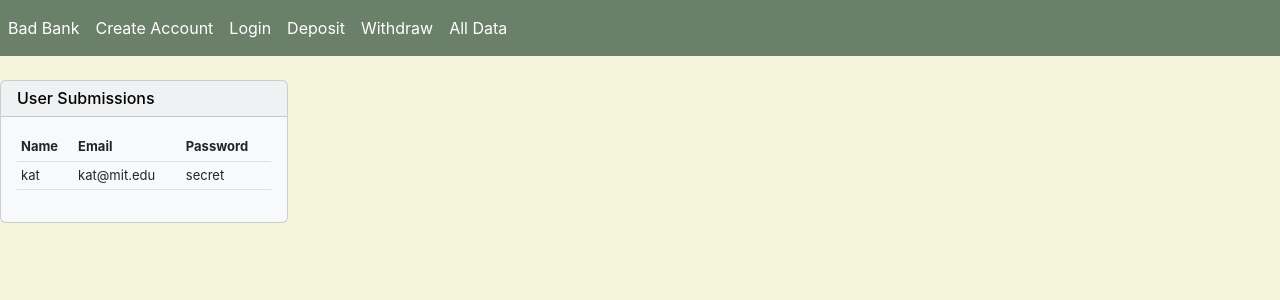
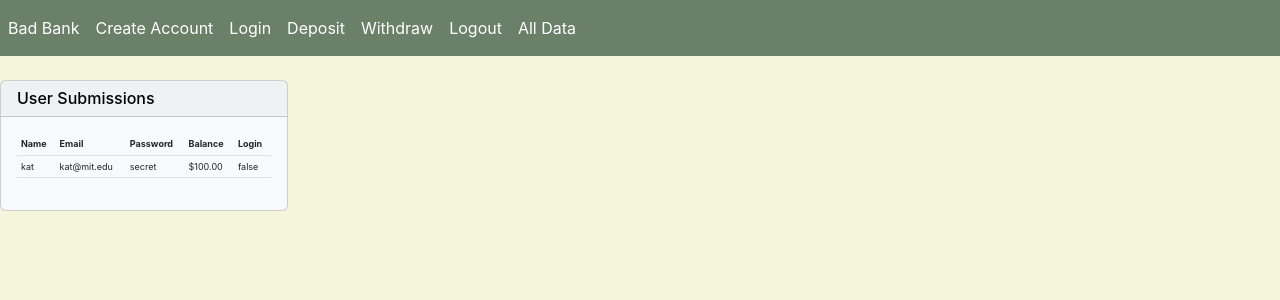
Before and after one commit to kjdixon74/Bad-Bank, a React (Create React App) app: page /#/alldata in a window 1280 px wide. Shown: the top 300 px of the page. Built offline with nearby package versions, Linux system fonts and the light colour scheme.

Commit message:
Update README.md, implement login/logout

```diff
--- a/public/index.html
+++ b/public/index.html
@@ -24,7 +24,7 @@
       work correctly both with client-side routing and a non-root public URL.
       Learn how to configure a non-root public URL by running `npm run build`.
     -->
-    <title>React App</title>
+    <title>Bad Bank</title>
   </head>
   <body>
     <noscript>You need to enable JavaScript to run this app.</noscript>
--- a/src/Components/AllData.js
+++ b/src/Components/AllData.js
@@ -12,6 +12,14 @@ function AllData() {
         <td key={"name" + index}>{user.name}</td>
         <td key={"email" + index}>{user.email}</td>
         <td key={"password" + index}>{user.password}</td>
+        <td key={"balance" + index}>
+          $
+          {user.balance
+            .toFixed(2)
+            .toString()
+            .replace(/\B(?=(\d{3})+(?!\d))/g, ",")}
+        </td>
+        <td key={"loggedIn" + index}>{user.loggedIn.toString()}</td>
       </tr>
     </tbody>
   ));
@@ -28,6 +36,8 @@ function AllData() {
               <th scope="col">Name</th>
               <th scope="col">Email</th>
               <th scope="col">Password</th>
+              <th scope="col">Balance</th>
+              <th scope="col">Login</th>
             </tr>
           </thead>
           {userElement}
--- a/src/Components/Context.js
+++ b/src/Components/Context.js
@@ -2,7 +2,6 @@ import { createContext } from "react";
 
 // Add context
 export const UserContext = createContext(null);
-export const LoggedInUserContext = createContext(null);
 
 // Style with Bootstrap card
 export function Card(props) {
--- a/src/Components/CreateAccount.js
+++ b/src/Components/CreateAccount.js
@@ -53,7 +53,7 @@ function CreateAccount() {
     if (!checkPasswordLength(password, "password")) return;
 
     // If validate all fields, create user
-    cxt.users.push({ name, email, password, balance: 0 });
+    cxt.users.push({ name, email, password, balance: 0, loggedIn: false });
 
     // If validate all fields, show success message and ability to add another user
     setShow(false);
--- a/src/Components/Deposit.js
+++ b/src/Components/Deposit.js
@@ -1,13 +1,21 @@
-import { useState } from "react";
-import { Card } from "./Context";
+import { useState, useContext } from "react";
+import { UserContext, Card } from "./Context";
 
 function Deposit() {
   const [depositAmt, setDepositAmt] = useState("");
   const [disableDeposit, setDisableDeposit] = useState(true);
   const [depositError, setDepositError] = useState("");
   const [showError, setShowError] = useState(false);
-  const [accountBalance, setAccountBalance] = useState(0);
   const [showForm, setShowForm] = useState(true);
+
+  const cxt = useContext(UserContext);
+  const users = cxt.users;
+  // Check for a logged in user
+  const currentUser = users.filter((user) => user.loggedIn === true);
+  // If so, show user's account balance
+  const [accountBalance, setAccountBalance] = useState(
+    currentUser.length > 0 ? currentUser[0].balance : 0
+  );
 
   function handleChange(value) {
     // Update deposit value with user's input
@@ -59,6 +67,11 @@ function Deposit() {
     // Convert deposit to a number, add to account balance, and update account balance
     setAccountBalance(Number(depositAmt) + accountBalance);
 
+    // Update account balance for logged in user
+    if (currentUser.length > 0) {
+      currentUser[0].balance = Number(depositAmt) + accountBalance;
+    }
+
     // Show success message
     setShowForm(false);
   }
@@ -71,6 +84,8 @@ function Deposit() {
   }
 
   return (
+    <>
+      {currentUser.length > 0 ? (
         <Card
           bgcolor="light"
           txtcolor="black"
@@ -78,7 +93,13 @@ function Deposit() {
           body={
             <>
               <div>Current Account Balance</div>
-          <h4 id="depositAcctBal">${accountBalance.toFixed(2)}</h4>
+              <h4 id="depositAcctBal">
+                $
+                {accountBalance
+                  .toFixed(2)
+                  .toString()
+                  .replace(/\B(?=(\d{3})+(?!\d))/g, ",")}
+              </h4>
               <br />
               {showForm ? (
                 <>
@@ -112,6 +133,10 @@ function Deposit() {
             </>
           }
         />
+      ) : (
+        <h4>Please log in.</h4>
+      )}
+    </>
   );
 }
 
--- a/src/Components/Login.js
+++ b/src/Components/Login.js
@@ -2,16 +2,20 @@ import { useState, useContext } from "react";
 import { UserContext, Card } from "./Context";
 
 function Login() {
-  const [showForm, setShowForm] = useState(true);
   const [disableLogin, setDisableLogin] = useState(true);
   const [email, setEmail] = useState("");
   const [password, setPassword] = useState("");
   const [loginError, setLoginError] = useState("");
   const [showError, setShowError] = useState(false);
-  const [loggedInName, setLoggedInName] = useState("");
 
   const cxt = useContext(UserContext);
   const users = cxt.users;
+  // Check for a logged in user
+  const currentUser = users.filter((user) => user.loggedIn === true);
+  // If so, set user as logged in
+  const [loggedInUser, setLoggedInUser] = useState(
+    currentUser.length > 0 ? currentUser[0] : ""
+  );
 
   function handleChange(value) {
     // Disable login button if email and password fields are blank
@@ -37,15 +41,17 @@ function Login() {
 
   function confirmUser(email, password) {
     // Confirm email
-    const currentUser = users.filter((user) => user.email === email);
+    const inputUser = users.filter((user) => user.email === email);
 
-    if (currentUser.length > 0) {
+    if (inputUser.length > 0) {
       // Email exists
-      if (currentUser[0].password === password) {
+      if (inputUser[0].password === password) {
         // Password exists
-        const currentName = currentUser[0].name;
-        setLoggedInName(currentName);
         setLoginError("");
+        // Set user's status to logged in
+        inputUser[0].loggedIn = true;
+        // Set logged in user to current user
+        setLoggedInUser(inputUser[0]);
         return true;
       } else {
         // Password does not exist
@@ -74,21 +80,18 @@ function Login() {
 
     // Confirm user exists
     if (!confirmUser(email, password)) return;
-
-    // Show success message
-    setShowForm(false);
-
-    // Show logout on nav bar
   }
 
   return (
     <Card
       bgcolor="light"
       txtcolor="black"
-      header={showForm ? "Login" : "Success!"}
+      header={loggedInUser ? "Success!" : "Login"}
       body={
         <>
-          {showForm ? (
+          {loggedInUser ? (
+            <div id="loginSuccess">Welcome back, {loggedInUser.name}!</div>
+          ) : (
             <>
               <div>
                 Email
@@ -129,8 +132,6 @@ function Login() {
                 </button>
               </div>
             </>
-          ) : (
-            <div id="loginSuccess">Welcome back, {loggedInName}!</div>
           )}
         </>
       }
--- a/src/Components/Logout.js
+++ b/src/Components/Logout.js
@@ -1,27 +1,38 @@
 import { useContext, useState } from "react";
-import { LoggedInUserContext, Card } from "./Context";
+import { UserContext, Card } from "./Context";
 
 function Logout() {
-  const loggedInUser = useContext(LoggedInUserContext);
-  const [loggedIn, setLoggedIn] = useState(true);
+  const cxt = useContext(UserContext);
+  const users = cxt.users;
+  // Check for a logged in user
+  const currentUser = users.filter((user) => user.loggedIn === true);
+  // If so, set user as logged in
+  const [loggedInUser, setLoggedInUser] = useState(
+    currentUser.length > 0 ? currentUser[0] : ""
+  );
+  const [logoutMessage, setLogoutMessage] = useState("Please log in.");
 
   function handleLogout() {
     // Confirm user wants to logout
-    if (window.confirm("Are you sure you want to logout?")) {
-      // Reset user back to default, which will hide Logout in nav bar
-      loggedInUser.pop();
-      // Hide Logout page
-      setLoggedIn(false);
+    if (window.confirm("Are you sure you want to log out?")) {
+      if (currentUser.length > 0) {
+        // Set user's status to logged out
+        currentUser[0].loggedIn = false;
+      }
+
+      // Goodbye message
+      setLogoutMessage(`See you next time, ${currentUser[0].name}!`);
+
+      // Hide logout page
+      setLoggedInUser("");
     }
   }
 
-  return loggedIn ? (
+  return loggedInUser ? (
     <Card
       bgcolor="light"
       txtcolor="black"
-      header={
-        loggedInUser.length > 0 && `See you next time, ${loggedInUser[0].name}!`
-      }
+      header="Click below when you are ready to log out."
       body={
         <button type="submit" onClick={handleLogout} id="logoutBtn">
           Logout
@@ -29,7 +40,7 @@ function Logout() {
       }
     />
   ) : (
-    <div></div>
+    <h4>{logoutMessage}</h4>
   );
 }
 
--- a/src/Components/Navbar.js
+++ b/src/Components/Navbar.js
@@ -42,21 +42,19 @@ function NavBar() {
             </NavLink>
           </li>
           <li className="nav-item">
+            <NavLink className="nav-link hoverable" to="/logout/">
+              Logout
+              <span className="hoverable__tooltip">
+                Sign out of your account
+              </span>
+            </NavLink>
+          </li>
+          <li className="nav-item">
             <NavLink className="nav-link hoverable" to="/alldata/">
               All Data
               <span className="hoverable__tooltip">Track user submissions</span>
             </NavLink>
           </li>
-          {/* {
-            <li className="nav-item">
-              <NavLink className="nav-link hoverable" to="/logout/">
-                Logout
-                <span className="hoverable__tooltip">
-                  Sign out of your account
-                </span>
-              </NavLink>
-            </li>
-          } */}
         </ul>
       </div>
     </nav>
@@ -65,18 +63,4 @@ function NavBar() {
 
 export default NavBar;
 
-// Use Navbar for video: hightlight - add/remove css class (let React update/handle the DOM) -> NavLink, hover - popup vs. tooltip, Bootstrap, Popper, React Bootstrap, React Tooltip -> CSS and tons of styling
-
-// Future improvements!
-
-// Create Account
-// Check if email is an actual email address
-// Check if user already exists
-
-// Deposit and Withdraw
-// type="number"
-// min="1"
-// onChange={(e) => setDeposit(Number(e.currentTarget.value))}
-
-// Login and Logout
-// Don't allow user to log back in unless logged out
+// Use Navbar for video walkthrough: 1) hightlight - add/remove css class (let React update/handle the DOM) -> NavLink, 2) hover - popup vs. tooltip, Bootstrap, Popper, React Bootstrap, React Tooltip -> CSS and tons of styling
--- a/src/Components/Withdraw.js
+++ b/src/Components/Withdraw.js
@@ -1,13 +1,21 @@
-import { useState } from "react";
-import { Card } from "./Context";
+import { useState, useContext } from "react";
+import { UserContext, Card } from "./Context";
 
 function Withdraw() {
   const [withdrawAmt, setWithdrawAmt] = useState("");
   const [disableWithdraw, setDisableWithdraw] = useState(true);
   const [withdrawError, setWithdrawError] = useState("");
   const [showError, setShowError] = useState(false);
-  const [accountBalance, setAccountBalance] = useState(100);
   const [showForm, setShowForm] = useState(true);
+
+  const cxt = useContext(UserContext);
+  const users = cxt.users;
+  // Check for a logged in user
+  const currentUser = users.filter((user) => user.loggedIn === true);
+  // If so, show user's account balance
+  const [accountBalance, setAccountBalance] = useState(
+    currentUser.length > 0 ? currentUser[0].balance : 0
+  );
 
   function handleChange(value) {
     // Update withdraw value with user's input
@@ -67,6 +75,11 @@ function Withdraw() {
     // Convert withdraw to a number, add to account balance, and update account balance
     setAccountBalance(accountBalance - Number(withdrawAmt));
 
+    // Update account balance for logged in user
+    if (currentUser.length > 0) {
+      currentUser[0].balance = accountBalance - Number(withdrawAmt);
+    }
+
     // Show success message
     setShowForm(false);
   }
@@ -79,14 +92,24 @@ function Withdraw() {
   }
 
   return (
+    <>
+      {currentUser.length > 0 ? (
         <Card
           bgcolor="light"
           txtcolor="black"
-      header={showForm ? "How much would you like to withdraw?" : "Success!"}
+          header={
+            showForm ? "How much would you like to withdraw?" : "Success!"
+          }
           body={
             <>
               <div>Current Account Balance</div>
-          <h4 id="withdrawAcctBal">${accountBalance.toFixed(2)}</h4>
+              <h4 id="withdrawAcctBal">
+                $
+                {accountBalance
+                  .toFixed(2)
+                  .toString()
+                  .replace(/\B(?=(\d{3})+(?!\d))/g, ",")}
+              </h4>
               <br />
               {showForm ? (
                 <>
@@ -120,6 +143,10 @@ function Withdraw() {
             </>
           }
         />
+      ) : (
+        <h4>Please log in.</h4>
+      )}
+    </>
   );
 }
 
--- a/src/index.css
+++ b/src/index.css
@@ -23,7 +23,7 @@ code {
 
 th,
 td {
-  font-size: small;
+  font-size: xx-small;
 }
 
 /* Highlight nav bar item when on page */
```
Also changed, not shown: src/App.js (+2 -6 lines), 1 other file (tests, documents, lock files or other folders). Lines whose indentation alone changed are shown as unchanged.
